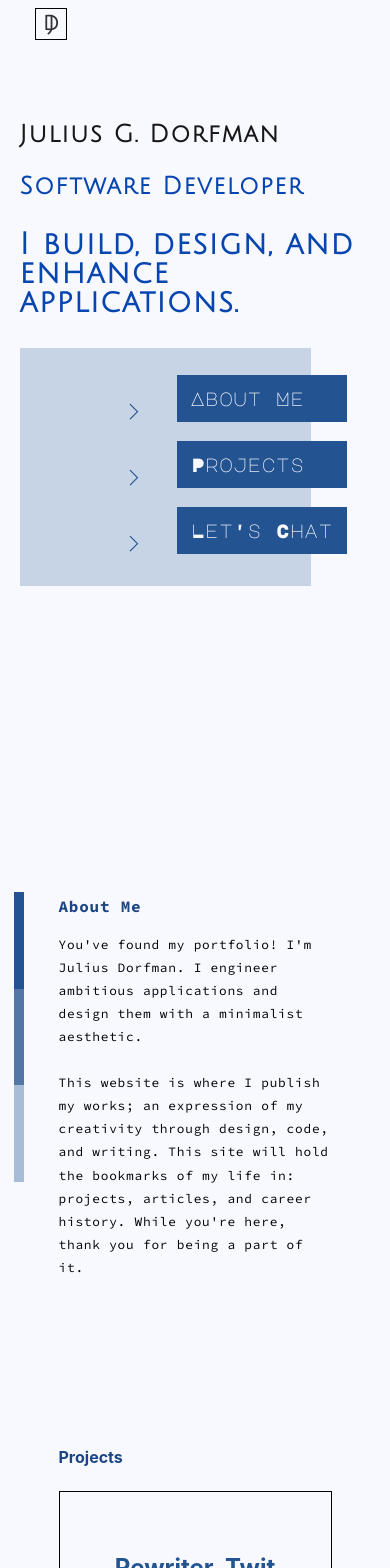
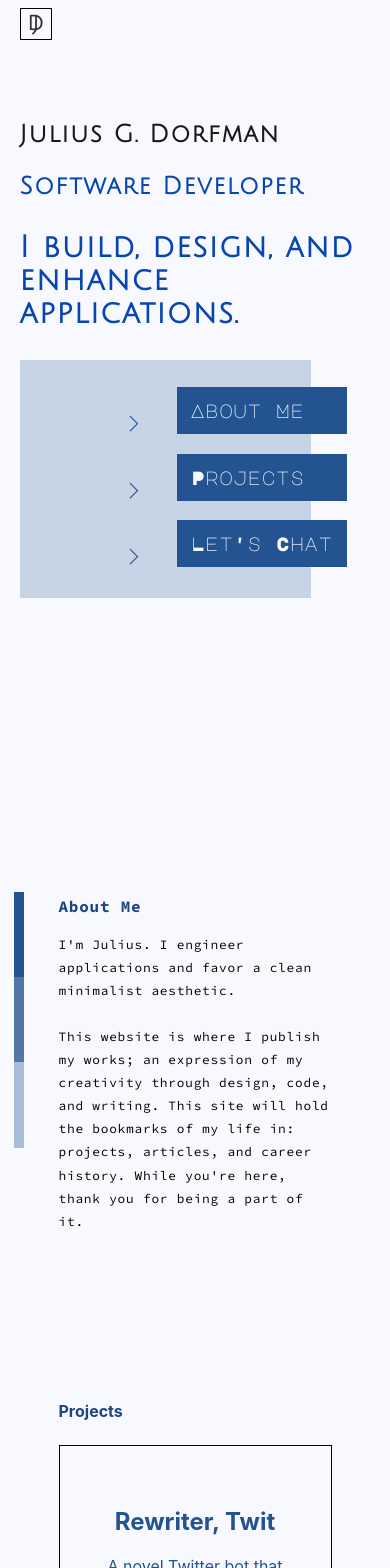
Before and after one commit to JuliusDorfman/jdorfj, a React (Create React App) app: page / in a window 390 px wide. Shown: the top 1568 px of the page. Built offline with nearby package versions, Linux system fonts and the light colour scheme; a web font is replaced by a local one.

Commit message:
updated about me text/added some flavor to landing view/fixed off fade in behavior on corner indicators of project

```diff
--- a/src/Components/Navbar/Navbar.css
+++ b/src/Components/Navbar/Navbar.css
@@ -10,7 +10,7 @@
   position: relative;
   display: flex;
   flex-direction: row;
-  width: 60em;
+  width: 80%;
   margin: 2% auto;
   padding: 0;
   /* justify-content: space-between; */
@@ -162,7 +162,7 @@
     position: relative;
     display: flex;
     flex-direction: row;
-    width: 40em;
+    width: 80%;
   }
 
   .icon-card-initials-wrapper {
@@ -188,7 +188,7 @@
     position: relative;
     display: flex;
     flex-direction: row;
-    width: 20em;
+    width: 90%;
   }
 
   .icon-card-initials-wrapper {
--- a/src/Components/Navbar/Navbar.jsx
+++ b/src/Components/Navbar/Navbar.jsx
@@ -52,7 +52,9 @@ export default class Navbar extends Component {
             </a>
           </li>
           <li>
-            <a className="nav-link" href="/portfolio" value="portfolio" onClick={this.handleClick}></a>
+            {/* <a className="nav-link" href="/portfolio" value="portfolio" onClick={this.handleClick}></a>
+             */}
+             <span></span>
           </li>
           {/* <li>
             <a className="nav-link" href="/homepage" value="homepage" onClick={this.handleClick}>Experience</a>
--- a/src/Pages/Portfolio/Portfolio.css
+++ b/src/Pages/Portfolio/Portfolio.css
@@ -23,6 +23,7 @@ main>.big-intro {
 .tagline {
   margin-top: 30px;
   font-size: 30px;
+  line-height: normal;
 }
 
 /* .tagline {
@@ -114,6 +115,7 @@ main>.small-intro {
   color: #235391;
   padding-top: 20px;
   animation: indicators 1s infinite alternate ease;
+  cursor: default;
 }
 
 @keyframes indicators {
@@ -309,7 +311,7 @@ main>.small-intro {
   bottom: 0;
   border-bottom: 50px solid #A7BCD6;
   border-left: 50px solid transparent;
-  transition: .3s cubic-bezier(.63, .08, .35, .92);
+  /* transition: .3s cubic-bezier(.63, .08, .35, .92); */
   color: transparent;
 }
 
--- a/src/Pages/Portfolio/Portfolio.jsx
+++ b/src/Pages/Portfolio/Portfolio.jsx
@@ -1,7 +1,7 @@
 import React, { Component } from 'react';
 import Navbar from '../../Components/Navbar';
 import Footer from '../../Components/Footer';
-import DigitalCard from '../../Components/DigitalCard';
+// import DigitalCard from '../../Components/DigitalCard';
 // import Parallax from 'parallax-js';
 import './Portfolio.css';
 
@@ -127,7 +127,7 @@ export default class Portfolio extends Component {
           <div className="introduction">
             <h2>About Me</h2>
             <p>
-              You've found my portfolio! I'm Julius Dorfman. I engineer ambitious applications and design them with a minimalist aesthetic.
+              I'm Julius. I engineer applications and favor a clean minimalist aesthetic.
               <br />
               <br />
               This website is where I publish my works; an expression of my creativity through design, code, and writing. This site will hold the bookmarks of my life in: projects, articles, and career history. While you're here, thank you for being a part of it.
@@ -161,8 +161,8 @@ export default class Portfolio extends Component {
                     <p></p>
                   </div>
                 </div>
+                <img className="plus-icon" src="/assets/images/juliusdorfman_plus_icon.png" alt="plus-icon" />
               </a>
-              <img className="plus-icon" src="/assets/images/juliusdorfman_plus_icon.png" alt="plus-icon" />
             </div>
             <div className="new-proj-hstone ind-proj">
               <div className="new-project-intro">
@@ -182,8 +182,8 @@ export default class Portfolio extends Component {
                     <p></p>
                   </div>
                 </div>
+                <img className="plus-icon" src="/assets/images/juliusdorfman_plus_icon.png" alt="plus-icon" />
               </a>
-              <img className="plus-icon" src="/assets/images/juliusdorfman_plus_icon.png" alt="plus-icon" />
             </div>
             <div className="new-proj-news-from ind-proj">
               <div className="new-project-intro">
@@ -203,8 +203,8 @@ export default class Portfolio extends Component {
                     <p></p>
                   </div>
                 </div>
+                <img className="plus-icon" src="/assets/images/juliusdorfman_plus_icon.png" alt="plus-icon" />
               </a>
-              <img className="plus-icon" src="/assets/images/juliusdorfman_plus_icon.png" alt="plus-icon" />
             </div>
             <div className="new-proj-imagedits ind-proj">
               <div className="new-project-intro">
@@ -224,8 +224,8 @@ export default class Portfolio extends Component {
                     <p></p>
                   </div>
                 </div>
+                <img className="plus-icon" src="./assets/images/juliusdorfman_plus_icon.png" alt="plus-icon" />
               </a>
-              <img className="plus-icon" src="./assets/images/juliusdorfman_plus_icon.png" alt="plus-icon" />
             </div>
             {/* <div className="new-proj-crystal-game ind-proj">
               <div className="new-project-intro">
```
